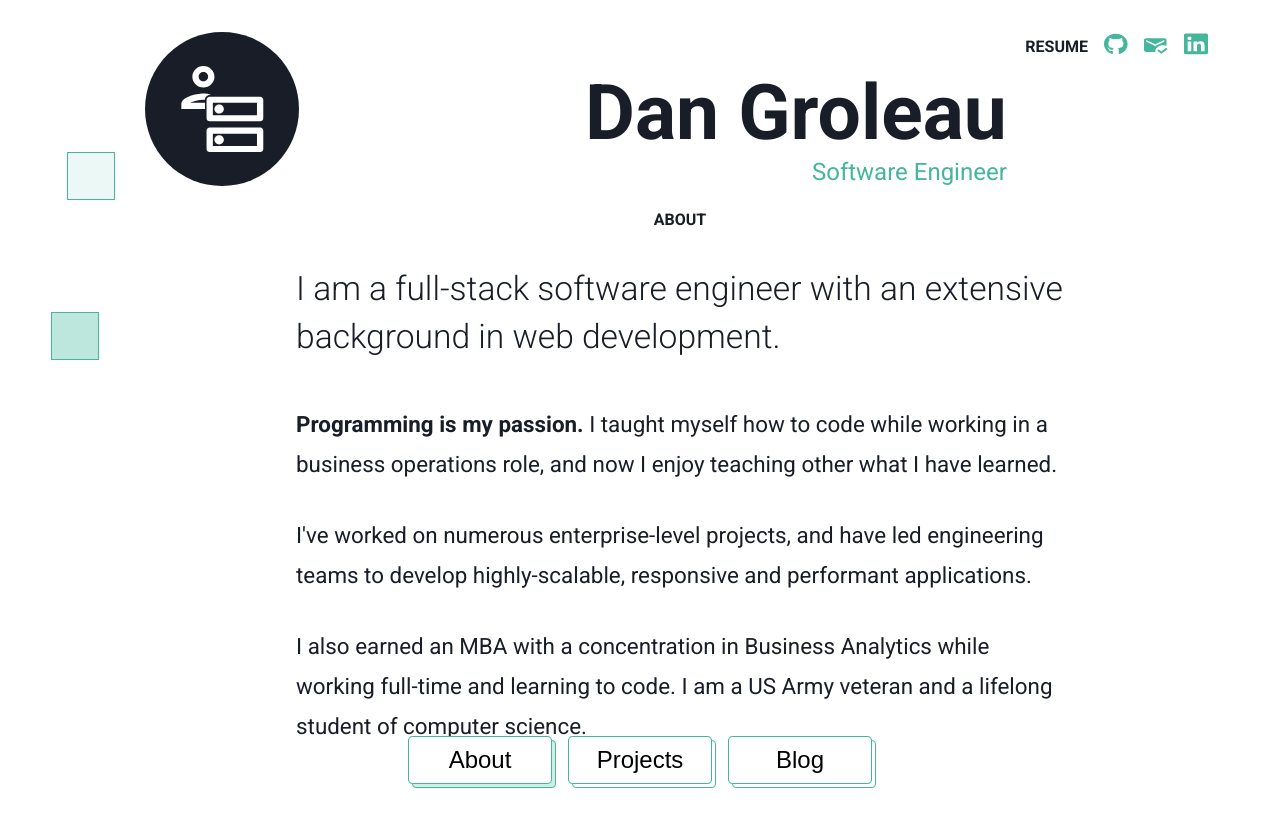
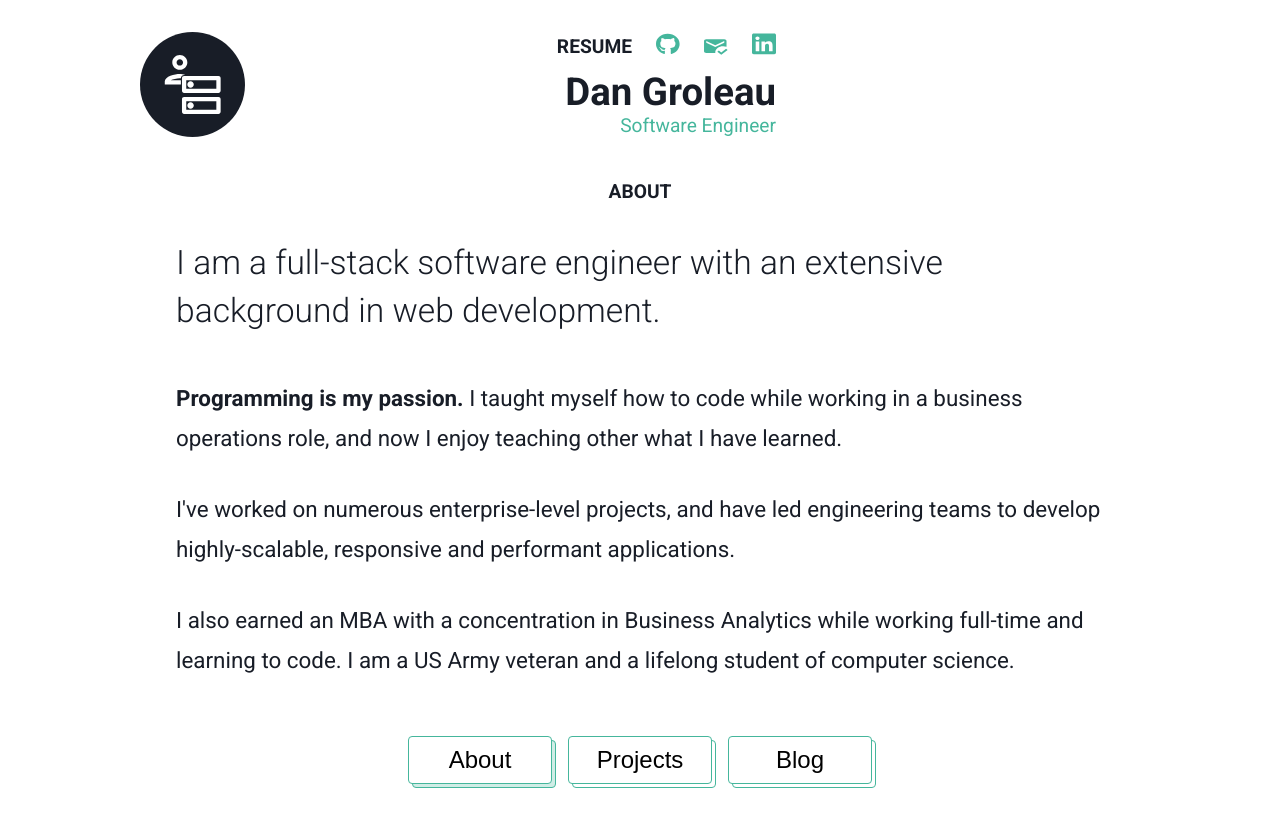
Before and after one commit to ddgroleau/portfolio_v2, a Next.js app: page / in a window 1280 px wide. Shown: the top 826 px of the page. Built offline with nearby package versions, Linux system fonts and the light colour scheme.

Commit message:
Updated minor styles.

```diff
--- a/components/dimensional-button/DimensionalButton.module.css
+++ b/components/dimensional-button/DimensionalButton.module.css
@@ -43,6 +43,7 @@
   font-size: max(1.2rem, 1.2vw);
   z-index: 3;
   padding: 0 0.5rem;
+  font-size: max(1.5rem, 1.5vw);
 }
 
 .activeBtn {
@@ -54,8 +55,4 @@
     width: 9rem;
     height: 3rem;
   }
-
-  .btn {
-    font-size: max(1.5rem, 1.5vw);
-  }
 }/*# sourceMappingURL=DimensionalButton.module.css.map */
--- a/components/dimensional-button/DimensionalButton.module.scss
+++ b/components/dimensional-button/DimensionalButton.module.scss
@@ -40,6 +40,7 @@
     font-size: max(1.2rem, 1.2vw);
     z-index: 3;
     padding: 0 0.5rem;
+    font-size: max(1.5rem, 1.5vw);
 }
 
 .activeBtn {
@@ -51,7 +52,4 @@
         width: 9rem;
         height: 3rem;
     }
-    .btn {
-        font-size: max(1.5rem, 1.5vw);
-    }
 }
--- a/pages/index.tsx
+++ b/pages/index.tsx
@@ -1,7 +1,6 @@
 import type { NextPage } from 'next';
 import Link from 'next/link';
 import { useState } from 'react';
-import Animation from '../components/animation/Animation';
 import Carousel from '../components/carousel/Carousel';
 import DimensionalButton from '../components/dimensional-button/DimensionalButton';
 import DoubleArrowButton from '../components/DoubleArrowButton';
@@ -20,6 +19,7 @@ const Home: NextPage = () => {
     const [isMobileToggled, setIsMobileToggled] = useState<boolean>(false);
     const [activeIndex, setActiveIndex] = useState<number>(0);
     const [isAnimated, setIsAnimated] = useState<boolean>(false);
+    const [isNewItem, setIsNewItem] = useState<boolean>(false);
 
     const projectCards = projects.map(project => {
         return <ProjectCard key={projects.indexOf(project)} project={project}/>;
@@ -32,8 +32,8 @@ const Home: NextPage = () => {
     ];
 
     const handleClick = (item:any) => {
+        setIsNewItem(true);
         setActiveIndex(menuItems.indexOf(item));
-        setIsMobileToggled(false);
     };
 
     const handleOpenMobileFilters = () => {
@@ -71,8 +71,10 @@ const Home: NextPage = () => {
                             </div>
                         </div>
                     </header>
-                    <section className={styles.body}>
-                        <Animation/>
+                    <section
+                        className={`${isNewItem ? styles.fadeIn : ''} ${styles.body}`}
+                        onAnimationEnd={()=>setIsNewItem(false)}
+                    >
                         <div className={styles.carousel}>
                             <p className={styles.carouselTitle}><strong>{menuItems[activeIndex].text}</strong></p>
                             {menuItems[activeIndex].component}
--- a/styles/Home.module.css
+++ b/styles/Home.module.css
@@ -33,11 +33,11 @@
   color: #45B69C;
   margin: 0;
   text-align: right;
-  font-size: min(1.5rem, 2vw);
+  font-size: max(1.2rem, 1.2vw);
 }
 .headerContent h1 {
   margin: 0;
-  font-size: min(5rem, 6vw);
+  font-size: max(2rem, 3vw);
   text-align: right;
   padding-top: 0.5rem;
   white-space: nowrap;
@@ -46,14 +46,15 @@
 .socialIcons {
   display: flex;
   width: 100%;
-  gap: 1rem;
+  gap: 1.5rem;
   justify-content: flex-end;
   align-items: center;
+  font-size: max(1.2rem, 1.2vw);
   cursor: pointer;
 }
 .socialIcons svg {
-  height: 1.5rem;
-  width: 1.5rem;
+  height: max(1.5rem, 1.5vw);
+  width: max(1.5rem, 1.5vw);
 }
 
 .body {
@@ -75,13 +76,13 @@
   align-items: center;
   z-index: 2;
   flex-direction: column;
-  max-width: 50rem;
+  max-width: 60rem;
 }
 
 .carouselTitle {
-  margin: 0;
   margin-bottom: 0.5rem;
   text-transform: uppercase;
+  font-size: max(1.2rem, 1.2vw);
 }
 
 .menu {
@@ -93,6 +94,7 @@
   left: 0;
   z-index: 3;
   background-color: white;
+  min-height: 4rem;
 }
 
 .menuButtonsClosed {
@@ -134,15 +136,16 @@
     background-color: transparent;
   }
 
-  .headerContent h1 {
-    width: 75%;
-  }
-  .headerContent p {
-    width: 75%;
+  .body {
+    flex-direction: row;
   }
 
-  .body {
-    flex-direction: row;
+  .header {
+    max-width: 55vw;
+  }
+
+  .logo {
+    max-width: 15rem;
   }
 }
 .slideUp {
@@ -150,6 +153,28 @@
           animation: slideUp 0.4s ease-in-out;
 }
 
+.fadeIn {
+  -webkit-animation: fadeIn 0.4s ease-in-out;
+          animation: fadeIn 0.4s ease-in-out;
+}
+
+@-webkit-keyframes fadeIn {
+  0% {
+    opacity: 0;
+  }
+  100% {
+    opacity: 1;
+  }
+}
+
+@keyframes fadeIn {
+  0% {
+    opacity: 0;
+  }
+  100% {
+    opacity: 1;
+  }
+}
 @-webkit-keyframes slideUp {
   0% {
     opacity: 0;
@@ -159,7 +184,6 @@
     opacity: 1;
   }
 }
-
 @keyframes slideUp {
   0% {
     opacity: 0;
--- a/styles/Home.module.scss
+++ b/styles/Home.module.scss
@@ -36,11 +36,11 @@
         color: $turqoise;
         margin: 0;
         text-align: right;
-        font-size: min(1.5rem, 2vw);
+        font-size: max(1.2rem, 1.2vw);
     }
     h1 {
         margin: 0;
-        font-size: min(5rem, 6vw);
+        font-size: max(2rem, 3vw);
         text-align: right;
         padding-top: 0.5rem;
         white-space: nowrap;
@@ -49,13 +49,14 @@
 
 .socialIcons {
     @include flex();
-    gap: 1rem;
+    gap: 1.5rem;
     justify-content: flex-end;
     align-items: center;
+    font-size: max(1.2rem, 1.2vw);
     cursor: pointer;
     svg {
-        height: 1.5rem;
-        width: 1.5rem;
+        height: max(1.5rem,1.5vw);
+        width:  max(1.5rem,1.5vw);
     }
 }
 
@@ -77,13 +78,13 @@
     align-items: center;
     z-index: 2;
     flex-direction: column;
-    max-width: 50rem;
+    max-width: 60rem;
 }
 
 .carouselTitle {
-    margin: 0;
     margin-bottom: 0.5rem;
     text-transform: uppercase;
+    font-size: max(1.2rem, 1.2vw)
 }
 
 .menu {
@@ -94,6 +95,7 @@
     left: 0;
     z-index: 3;
     background-color: $white;
+    min-height: 4rem;
 }
 
 .menuButtonsClosed {
@@ -129,21 +131,33 @@
     .menu {
         background-color: transparent;
     }
-    .headerContent {
-        h1 {
-            width: 75%;
-        }
-        p {
-            width: 75%;
-        }
-    }
     .body {
         flex-direction: row;
+    }
+    .header {
+        max-width: 55vw;
+    }
+    .logo {
+        max-width: 15rem;
     }
 }
 
 .slideUp {
     animation: slideUp 0.4s ease-in-out;
+}
+
+.fadeIn {
+    animation: fadeIn 0.4s ease-in-out;
+}
+
+@keyframes fadeIn {
+    0% {
+        opacity: 0;
+    }
+    100% {
+        opacity: 1;
+    }
+
 }
 
 @keyframes slideUp {
```
Also changed, not shown: 2 other files (tests, documents, lock files or other folders).
